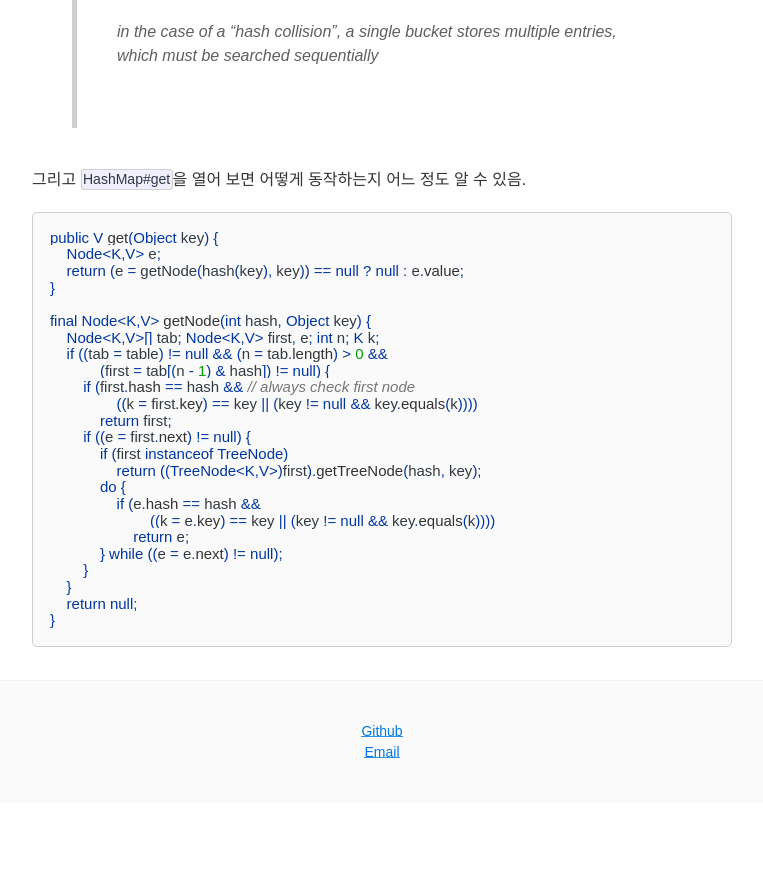
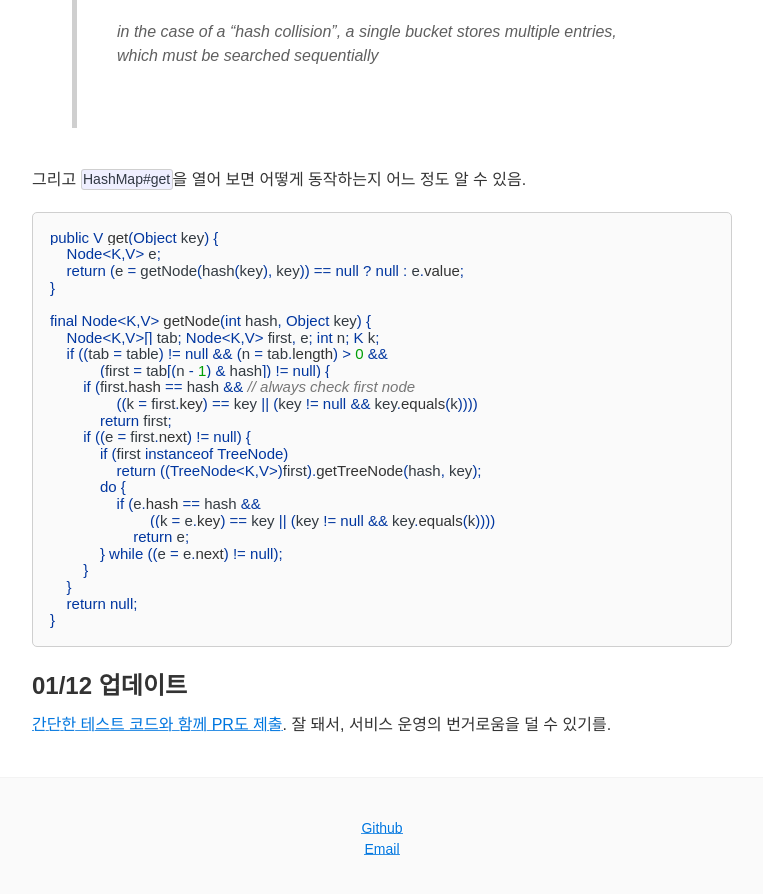
Before and after one commit to codehumane/codehumane.github.io, a Jekyll site: the page built from _posts/2019-01-12-ModelMapper-HashCode-Collision.md, in a window 1280 px wide and 900 px high, scrolled down 2943 px. Shown: the top 894 px of the window, without its empty margins (258-1021 px from the left). Built offline with Jekyll 4.4.1, drawn with Linux system fonts in a browser that asks for light colours; before the commit the page ends 3746 px from its top, so only the background shows below that.

Commit message:
"ModelMapper 해시코드 충돌" 글 업데이트
- PR 제출 내용 추가

````diff
--- a/_posts/2019-01-12-ModelMapper-HashCode-Collision.md
+++ b/_posts/2019-01-12-ModelMapper-HashCode-Collision.md
@@ -178,3 +178,7 @@ final Node<K,V> getNode(int hash, Object key) {
     return null;
 }
 ```
+
+## 01/12 업데이트
+
+[간단한 테스트 코드와 함께 PR도 제출](https://github.com/modelmapper/modelmapper/pull/438). 잘 돼서, 서비스 운영의 번거로움을 덜 수 있기를.
````
